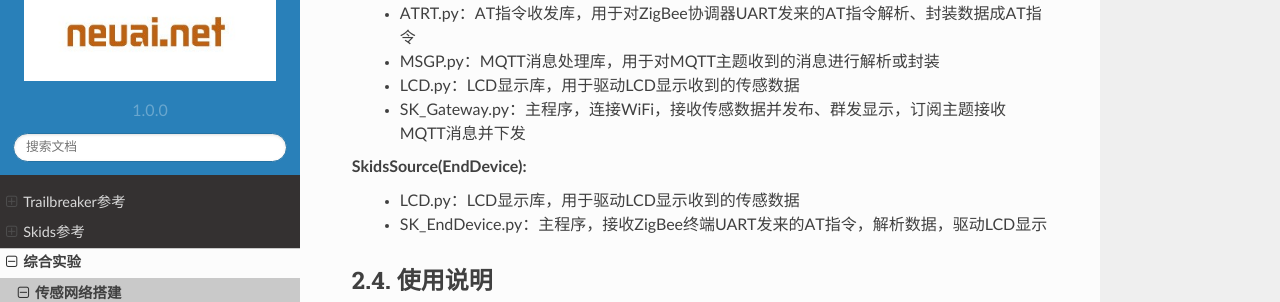
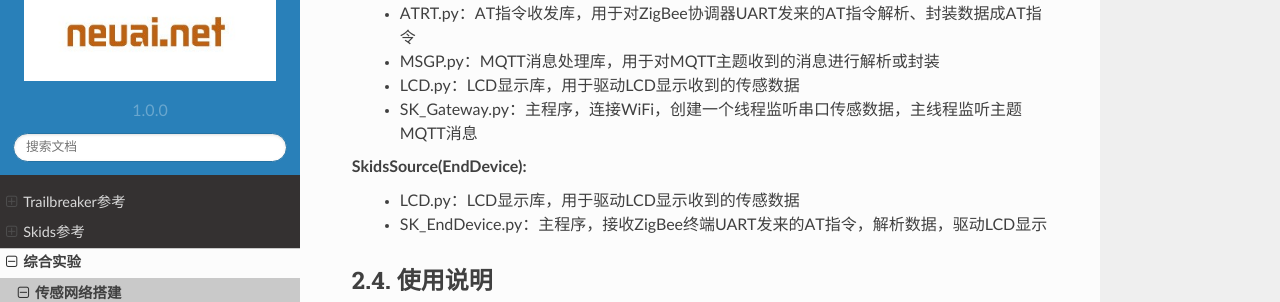
Before and after one commit to yangzl2014/SkidsDocs, a Sphinx documentation site: the page built from docs/master/SensorNetwork/complexSN.rst, in a window 1280 px wide and 900 px high, scrolled down 1457 px. Shown: the part 158-460 px from the top of the window. Built offline with Sphinx 7.4.7 and the Read the Docs theme 2.0.0, drawn with Linux system fonts in a browser that asks for light colours; pages that are not in the unit, such as notebooks, are missing from menus.

Commit message:
#Modified to Thread Edition

```diff
--- a/docs/master/SensorNetwork/complexSN.rst
+++ b/docs/master/SensorNetwork/complexSN.rst
@@ -29,7 +29,7 @@ SkidsSource(Gateway):
   + ATRT.py：AT指令收发库，用于对ZigBee协调器UART发来的AT指令解析、封装数据成AT指令
   + MSGP.py：MQTT消息处理库，用于对MQTT主题收到的消息进行解析或封装
   + LCD.py：LCD显示库，用于驱动LCD显示收到的传感数据
-  + SK_Gateway.py：主程序，连接WiFi，接收传感数据并发布、群发显示，订阅主题接收MQTT消息并下发
+  + SK_Gateway.py：主程序，连接WiFi，创建一个线程监听串口传感数据，主线程监听主题MQTT消息
 
 SkidsSource(EndDevice):
   + LCD.py：LCD显示库，用于驱动LCD显示收到的传感数据
--- a/docs/master/SensorNetwork/simpleSN.rst
+++ b/docs/master/SensorNetwork/simpleSN.rst
@@ -25,7 +25,7 @@ SkidsSource(Gateway):
   + ATRT.py：AT指令收发库，用于对ZigBee协调器UART发来的AT指令解析、封装数据成AT指令
   + MSGP.py：MQTT消息处理库，用于对MQTT主题收到的消息进行解析或封装
   + LCD.py：LCD显示库，用于驱动LCD显示收到的传感数据
-  + SK_Gateway.py：主程序，连接WiFi，接收传感数据并发布、显示，订阅主题接收MQTT消息并下发
+  + SK_Gateway.py：主程序，连接WiFi，创建一个线程监听串口传感数据，主线程监听主题MQTT消息
 
 使用说明
 -----------------------
```
